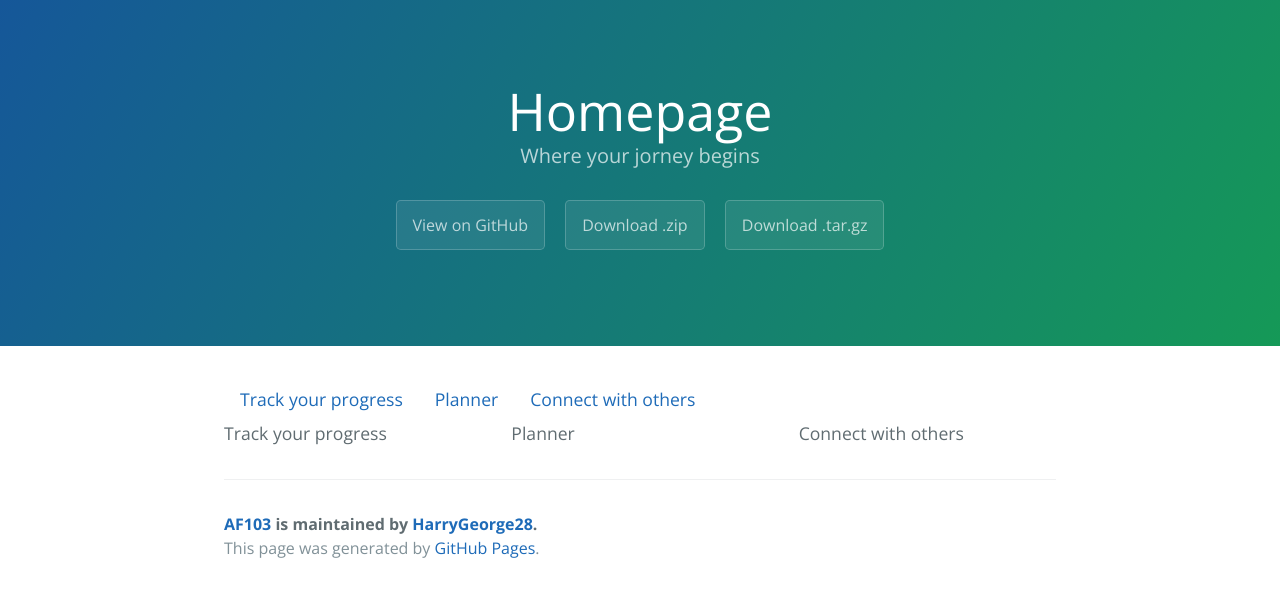
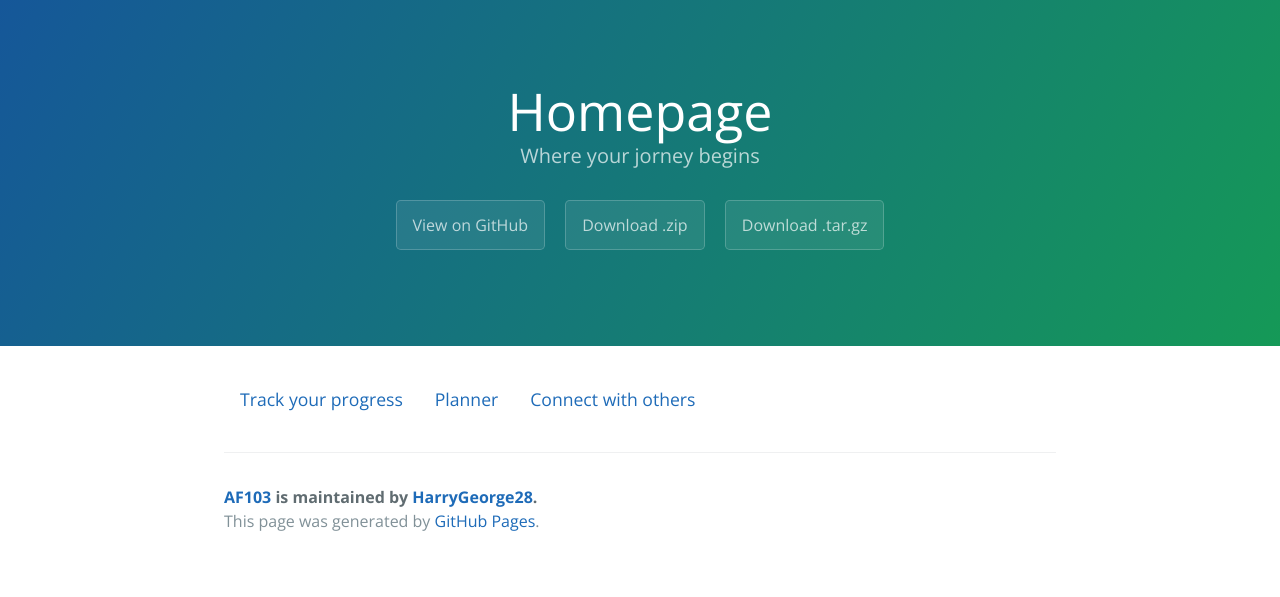
Before and after one commit to HarryGeorge28/AF103, a Jekyll site: the page built from index.md, in a window 1280 px wide. Shown: the top 597 px of the page. Built offline with Jekyll 4.4.1, drawn with Linux system fonts in a browser that asks for light colours.

Commit message:
Update index.md

```diff
--- a/index.md
+++ b/index.md
@@ -3,17 +3,3 @@ layout: default
 title: Homepage
 description: Where your jorney begins
 ---
-
-<div class=".container-fluid">
-  <div class="row">
-    <div class="col-lg">
-      Track your progress
-    </div>
-    <div class="col-lg">
-      Planner
-    </div>
-    <div class="col-lg">
-      Connect with others
-    </div>
-  </div>
-</div>
```
